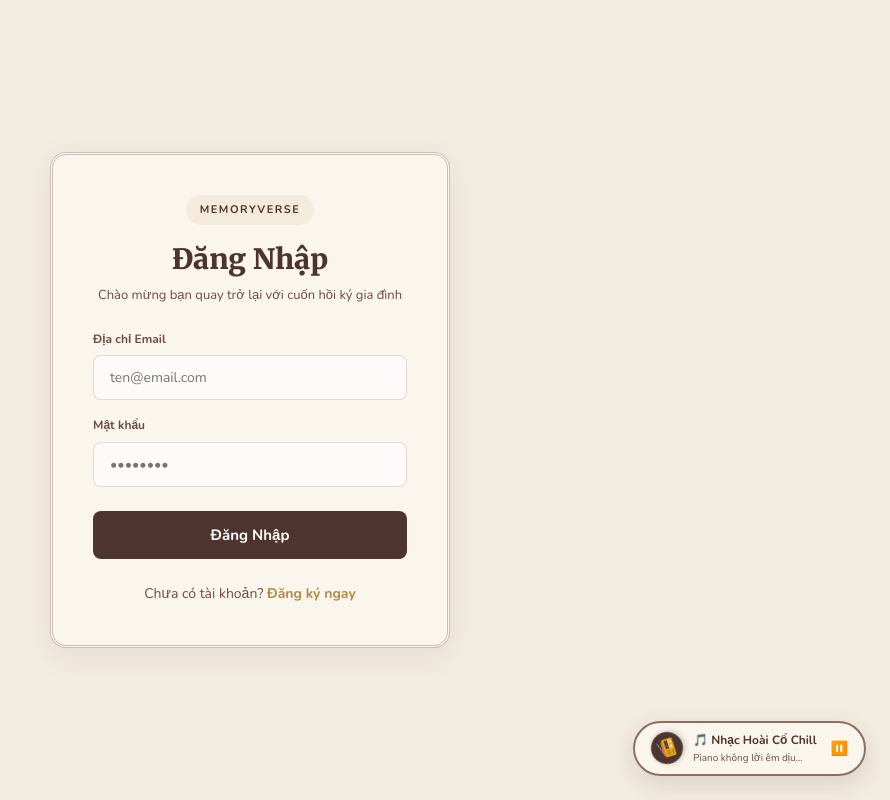
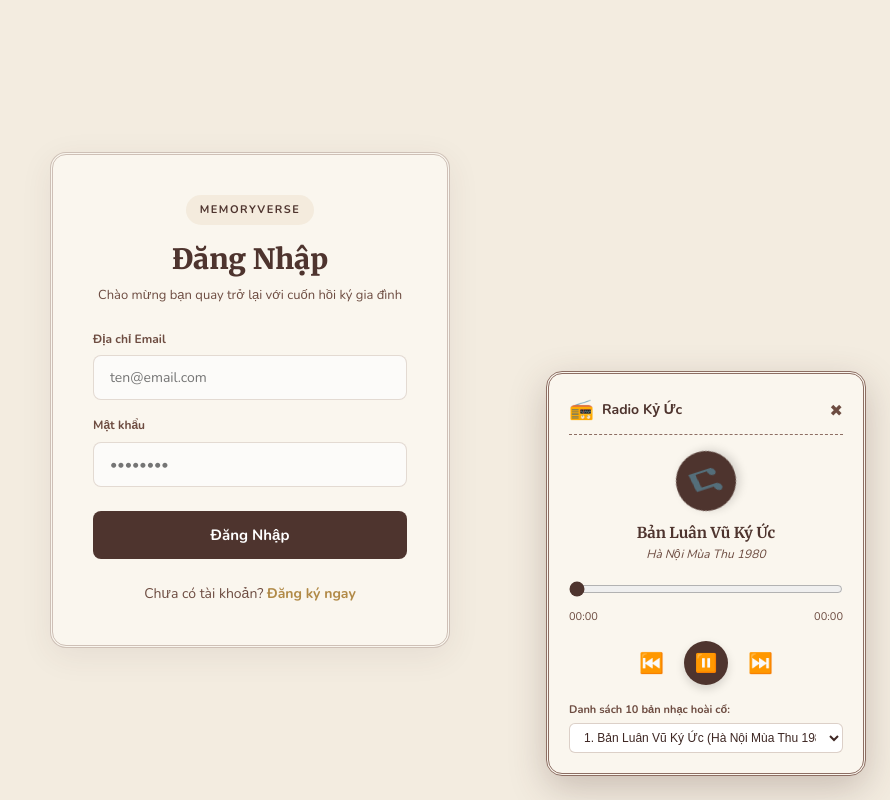
Before and after one commit to lqnga112/MemoryVerse, a React (Vite) app in the folder client/: page /login in a window 1280 px wide. Both pictures are taken after a click on the element "Nhấp để mở Radio Kỷ Ức đầy đủ". Shown: the whole page, without its empty margins (390-1280 px from the left). Built offline with nearby package versions, Linux system fonts and the light colour scheme.

Commit message:
feat: upgrade BackgroundMusic to Radio Ky Uc with 10 poetic tracks, seekbar & full controls

```diff
--- a/client/src/components/BackgroundMusic.jsx
+++ b/client/src/components/BackgroundMusic.jsx
@@ -1,12 +1,28 @@
 import React, { useState, useEffect, useRef } from 'react';
 
+const PLAYLIST = [
+  { id: 1, title: 'Bản Luân Vũ Ký Ức', artist: 'Hà Nội Mùa Thu 1980', src: 'https://cdn.pixabay.com/download/audio/2022/05/27/audio_1808fbf07a.mp3' },
+  { id: 2, title: 'Sợi Nắng Thời Bao Cấp', artist: 'Phố Cổ Chiều Mưa', src: 'https://cdn.pixabay.com/download/audio/2022/03/15/audio_c8c8a73467.mp3' },
+  { id: 3, title: 'Bức Thư Tay Năm 1985', artist: 'Dương Cầm Lặng Lẽ', src: 'https://cdn.pixabay.com/download/audio/2022/01/18/audio_d0a13f69d2.mp3' },
+  { id: 4, title: 'Kỷ Vật Thời Gian', artist: 'Hoàng Hôn Xưa', src: 'https://cdn.pixabay.com/download/audio/2022/02/07/audio_4047dfb242.mp3' },
+  { id: 5, title: 'Dòng Thời Gian Lặng Lẽ', artist: 'Nhớ Về Nguồn Cội', src: 'https://cdn.pixabay.com/download/audio/2022/10/14/audio_9939f7ee08.mp3' },
+  { id: 6, title: 'Tiếng Dương Cầm Mùa Thu', artist: 'Góc Sân Trường Cũ', src: 'https://cdn.pixabay.com/download/audio/2022/11/06/audio_c764e5d878.mp3' },
+  { id: 7, title: 'Ký Ức Tuổi Thơ', artist: 'Tiếng Sáo Trăng Rằm', src: 'https://cdn.pixabay.com/download/audio/2022/05/16/audio_db658097b6.mp3' },
+  { id: 8, title: 'Khoảnh Khắc Bình Yên', artist: 'Trà Chiều Gia Đình', src: 'https://cdn.pixabay.com/download/audio/2021/11/24/audio_3313936081.mp3' },
+  { id: 9, title: 'Hoàng Hôn Trên Mái Phố', artist: 'Mùa Hoa Mới', src: 'https://cdn.pixabay.com/download/audio/2022/03/24/audio_03d9d3000b.mp3' },
+  { id: 10, title: 'Lẻ Loi Tiếng Vĩ Cầm', artist: 'Tháng Năm Rực Rỡ', src: 'https://cdn.pixabay.com/download/audio/2022/08/02/audio_884fe92c21.mp3' }
+];
+
 const BackgroundMusic = () => {
+  const [currentTrackIndex, setCurrentTrackIndex] = useState(0);
   const [isPlaying, setIsPlaying] = useState(false);
-  const [volume, setVolume] = useState(0.35);
+  const [volume, setVolume] = useState(0.4);
+  const [currentTime, setCurrentTime] = useState(0);
+  const [duration, setDuration] = useState(0);
+  const [isExpanded, setIsExpanded] = useState(false);
+
   const audioRef = useRef(null);
-
-  // Nhạc piano hoài cổ không lời không bản quyền (Royalty Free Chill Vintage Piano)
-  const musicSrc = "https://cdn.pixabay.com/download/audio/2022/05/27/audio_1808fbf07a.mp3?filename=relaxing-piano-113485.mp3";
+  const currentTrack = PLAYLIST[currentTrackIndex];
 
   useEffect(() => {
     if (audioRef.current) {
@@ -14,14 +30,14 @@ const BackgroundMusic = () => {
     }
   }, [volume]);
 
-  // Tự động phát khi người dùng nhấp vào trang lần đầu tiên (theo chính sách duyệt web)
+  // Autoplay attempt on user interaction
   useEffect(() => {
     const handleFirstInteraction = () => {
       if (audioRef.current && !isPlaying) {
         audioRef.current.play().then(() => {
           setIsPlaying(true);
         }).catch(err => {
-          console.log("Autoplay prevented:", err);
+          console.log("Autoplay blocked:", err);
         });
       }
       window.removeEventListener('click', handleFirstInteraction);
@@ -47,37 +63,83 @@ const BackgroundMusic = () => {
     }
   };
 
+  const handleNext = () => {
+    const nextIdx = (currentTrackIndex + 1) % PLAYLIST.length;
+    setCurrentTrackIndex(nextIdx);
+    setIsPlaying(true);
+    setTimeout(() => {
+      if (audioRef.current) audioRef.current.play();
+    }, 100);
+  };
+
+  const handlePrev = () => {
+    const prevIdx = (currentTrackIndex - 1 + PLAYLIST.length) % PLAYLIST.length;
+    setCurrentTrackIndex(prevIdx);
+    setIsPlaying(true);
+    setTimeout(() => {
+      if (audioRef.current) audioRef.current.play();
+    }, 100);
+  };
+
+  const handleTimeUpdate = () => {
+    if (audioRef.current) {
+      setCurrentTime(audioRef.current.currentTime);
+      setDuration(audioRef.current.duration || 0);
+    }
+  };
+
+  const handleSeek = (e) => {
+    const seekTime = parseFloat(e.target.value);
+    if (audioRef.current) {
+      audioRef.current.currentTime = seekTime;
+      setCurrentTime(seekTime);
+    }
+  };
+
+  const formatTime = (timeInSeconds) => {
+    if (isNaN(timeInSeconds)) return "00:00";
+    const mins = Math.floor(timeInSeconds / 60);
+    const secs = Math.floor(timeInSeconds % 60);
+    return `${mins < 10 ? '0' : ''}${mins}:${secs < 10 ? '0' : ''}${secs}`;
+  };
+
   return (
     <div style={{
       position: 'fixed',
       bottom: '24px',
       right: '24px',
       zIndex: 9999,
+      fontFamily: 'var(--font-sans)',
+      transition: 'all 0.3s ease'
+    }}>
+      <audio
+        ref={audioRef}
+        src={currentTrack.src}
+        onTimeUpdate={handleTimeUpdate}
+        onLoadedMetadata={handleTimeUpdate}
+        onEnded={handleNext}
+        loop={false}
+      />
+
+      {/* Mini Player Bar when collapsed */}
+      {!isExpanded ? (
+        <div style={{
           display: 'flex',
           alignItems: 'center',
-      gap: '10px',
+          gap: '12px',
           background: 'rgba(250, 246, 238, 0.95)',
           border: '2px double var(--light-brown)',
           borderRadius: '30px',
           padding: '8px 16px',
           boxShadow: '0 8px 24px rgba(78, 52, 46, 0.15)',
           backdropFilter: 'blur(8px)',
-      fontFamily: 'var(--font-sans)',
-      transition: 'all 0.3s ease'
         }}>
-      <audio
-        ref={audioRef}
-        src={musicSrc}
-        loop
-        preload="auto"
-      />
-
-      {/* Biểu tượng đĩa hát quay */}
+          {/* Rotating Vinyl Icon */}
           <div
-        onClick={togglePlay}
+            onClick={() => setIsExpanded(true)}
             style={{
-          width: '32px',
-          height: '32px',
+              width: '36px',
+              height: '36px',
               borderRadius: '50%',
               background: 'var(--primary-brown)',
               color: '#FFF',
@@ -85,40 +147,161 @@ const BackgroundMusic = () => {
               alignItems: 'center',
               justifyContent: 'center',
               cursor: 'pointer',
-          fontSize: '16px',
+              fontSize: '18px',
               animation: isPlaying ? 'spin 4s linear infinite' : 'none',
               boxShadow: '0 2px 6px rgba(0,0,0,0.2)'
             }}
-        title={isPlaying ? "Bấm để tạm dừng nhạc" : "Bấm để phát nhạc hoài cổ chill"}
+            title="Nhấp để mở Radio Kỷ Ức đầy đủ"
           >
             📻
           </div>
 
-      <div style={{ display: 'flex', flexDirection: 'column' }}>
-        <span style={{ fontSize: '12px', fontWeight: 'bold', color: 'var(--primary-brown)' }}>
-          {isPlaying ? '🎵 Nhạc Hoài Cổ Chill' : '🔇 Nhạc Nền Tạm Dừng'}
+          <div style={{ display: 'flex', flexDirection: 'column', cursor: 'pointer' }} onClick={() => setIsExpanded(true)}>
+            <span style={{ fontSize: '13px', fontWeight: 'bold', color: 'var(--primary-brown)' }}>
+              {currentTrack.title}
             </span>
-        <span style={{ fontSize: '10px', color: 'var(--text-secondary)' }}>
-          {isPlaying ? 'Piano không lời êm dịu...' : 'Nhấp 📻 hoặc ▶️ để bật'}
+            <span style={{ fontSize: '11px', color: 'var(--text-secondary)' }}>
+              {isPlaying ? `${formatTime(currentTime)} / ${formatTime(duration)}` : 'Đang dừng • Nhấp để mở rộng'}
             </span>
           </div>
 
-      {/* Nút Bật/Tắt */}
           <button
             type="button"
             onClick={togglePlay}
-        style={{
-          background: 'transparent',
-          border: 'none',
-          cursor: 'pointer',
-          fontSize: '14px',
-          color: 'var(--primary-brown)',
-          marginLeft: '4px'
-        }}
-        title={isPlaying ? "Tạm dừng" : "Phát nhạc"}
+            style={{ background: 'transparent', border: 'none', cursor: 'pointer', fontSize: '16px', color: 'var(--primary-brown)' }}
           >
             {isPlaying ? '⏸️' : '▶️'}
           </button>
+
+          <button
+            type="button"
+            onClick={handleNext}
+            style={{ background: 'transparent', border: 'none', cursor: 'pointer', fontSize: '14px', color: 'var(--primary-brown)' }}
+            title="Bài tiếp theo"
+          >
+            ⏭️
+          </button>
+
+          <button
+            type="button"
+            onClick={() => setIsExpanded(true)}
+            style={{ background: 'transparent', border: 'none', cursor: 'pointer', fontSize: '12px', color: 'var(--light-brown)' }}
+            title="Mở rộng danh sách"
+          >
+            ⚙️
+          </button>
+        </div>
+      ) : (
+        /* Expanded Vintage Radio Player Card */
+        <div style={{
+          width: '320px',
+          background: '#FAF6EE',
+          border: '3px double var(--light-brown)',
+          borderRadius: '16px',
+          padding: '20px',
+          boxShadow: '0 12px 36px rgba(78, 52, 46, 0.25)',
+          display: 'flex',
+          flexDirection: 'column',
+          gap: '12px',
+          position: 'relative'
+        }}>
+          {/* Header */}
+          <div style={{ display: 'flex', justifyContent: 'space-between', alignItems: 'center', borderBottom: '1px dashed var(--light-brown)', paddingBottom: '8px' }}>
+            <div style={{ display: 'flex', alignItems: 'center', gap: '8px' }}>
+              <span style={{ fontSize: '20px' }}>📻</span>
+              <span style={{ fontWeight: 'bold', color: 'var(--primary-brown)', fontSize: '14px' }}>Radio Kỷ Ức</span>
+            </div>
+            <button
+              onClick={() => setIsExpanded(false)}
+              style={{ background: 'transparent', border: 'none', cursor: 'pointer', fontSize: '16px', color: 'var(--text-secondary)' }}
+            >
+              ✖
+            </button>
+          </div>
+
+          {/* Current Playing Track Info */}
+          <div style={{ textAlign: 'center', margin: '4px 0' }}>
+            <div style={{
+              width: '60px',
+              height: '60px',
+              borderRadius: '50%',
+              background: 'var(--primary-brown)',
+              color: '#FFF',
+              margin: '0 auto 10px',
+              display: 'flex',
+              alignItems: 'center',
+              justifyContent: 'center',
+              fontSize: '28px',
+              animation: isPlaying ? 'spin 4s linear infinite' : 'none',
+              boxShadow: '0 4px 10px rgba(0,0,0,0.15)'
+            }}>
+              🎵
+            </div>
+            <h4 style={{ fontSize: '15px', color: 'var(--primary-brown)', fontWeight: 'bold' }}>{currentTrack.title}</h4>
+            <p style={{ fontSize: '12px', color: 'var(--text-secondary)', fontStyle: 'italic' }}>{currentTrack.artist}</p>
+          </div>
+
+          {/* Progress Seekbar */}
+          <div>
+            <input
+              type="range"
+              min="0"
+              max={duration || 100}
+              value={currentTime}
+              onChange={handleSeek}
+              style={{
+                width: '100%',
+                accentColor: 'var(--primary-brown)',
+                cursor: 'pointer'
+              }}
+            />
+            <div style={{ display: 'flex', justifyContent: 'space-between', fontSize: '11px', color: 'var(--text-secondary)', marginTop: '2px' }}>
+              <span>{formatTime(currentTime)}</span>
+              <span>{formatTime(duration)}</span>
+            </div>
+          </div>
+
+          {/* Player Controls */}
+          <div style={{ display: 'flex', justifyContent: 'center', alignItems: 'center', gap: '20px', margin: '4px 0' }}>
+            <button onClick={handlePrev} style={{ background: 'transparent', border: 'none', cursor: 'pointer', fontSize: '20px' }}>⏮️</button>
+            <button onClick={togglePlay} style={{ background: 'var(--primary-brown)', color: '#FFF', border: 'none', borderRadius: '50%', width: '44px', height: '44px', display: 'flex', alignItems: 'center', justifyContent: 'center', cursor: 'pointer', fontSize: '18px', boxShadow: '0 4px 10px rgba(0,0,0,0.15)' }}>
+              {isPlaying ? '⏸️' : '▶️'}
+            </button>
+            <button onClick={handleNext} style={{ background: 'transparent', border: 'none', cursor: 'pointer', fontSize: '20px' }}>⏭️</button>
+          </div>
+
+          {/* Playlist Dropdown */}
+          <div>
+            <label style={{ fontSize: '11px', fontWeight: 'bold', color: 'var(--text-secondary)', display: 'block', marginBottom: '4px' }}>Danh sách 10 bản nhạc hoài cổ:</label>
+            <select
+              value={currentTrackIndex}
+              onChange={(e) => {
+                const idx = parseInt(e.target.value);
+                setCurrentTrackIndex(idx);
+                setIsPlaying(true);
+                setTimeout(() => { if (audioRef.current) audioRef.current.play(); }, 100);
+              }}
+              style={{
+                width: '100%',
+                padding: '6px 10px',
+                fontSize: '12px',
+                border: '1px solid rgba(168, 139, 119, 0.4)',
+                borderRadius: '6px',
+                background: '#FFF',
+                color: 'var(--text-primary)',
+                outline: 'none',
+                cursor: 'pointer'
+              }}
+            >
+              {PLAYLIST.map((track, idx) => (
+                <option key={track.id} value={idx}>
+                  {idx + 1}. {track.title} ({track.artist})
+                </option>
+              ))}
+            </select>
+          </div>
+        </div>
+      )}
 
       <style>{`
         @keyframes spin {
```
Lines whose indentation alone changed are shown as unchanged.
